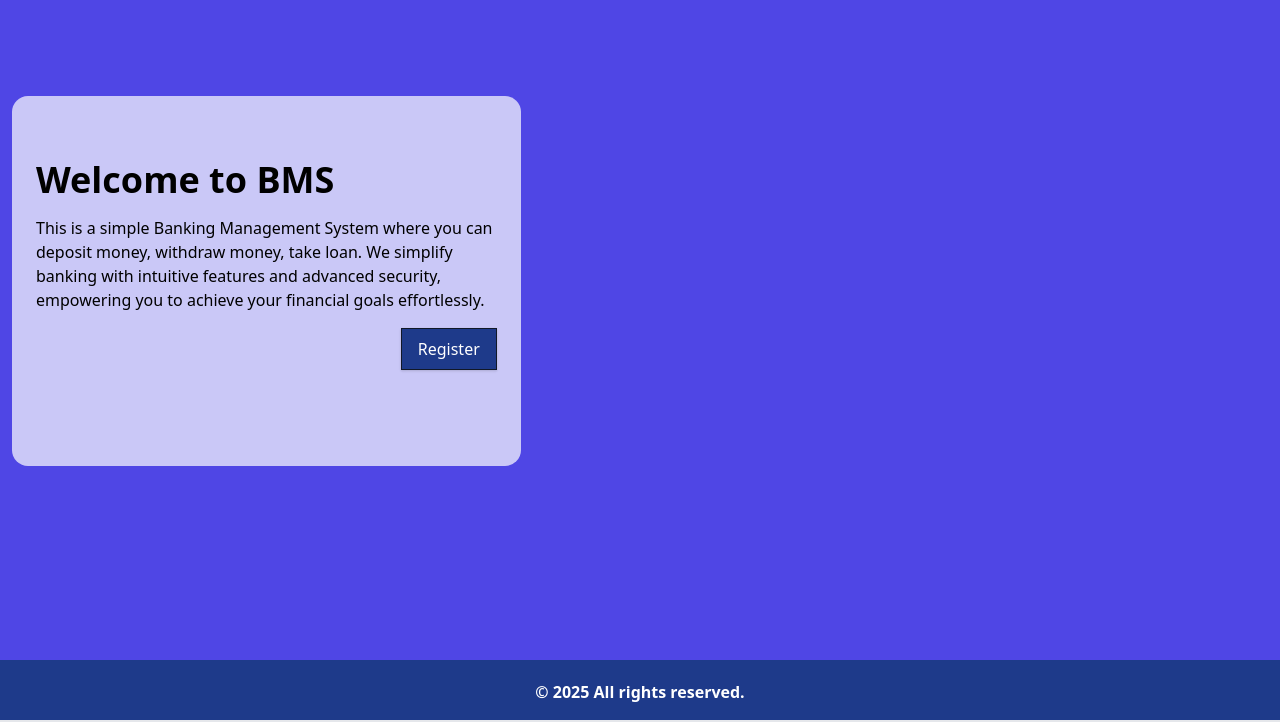
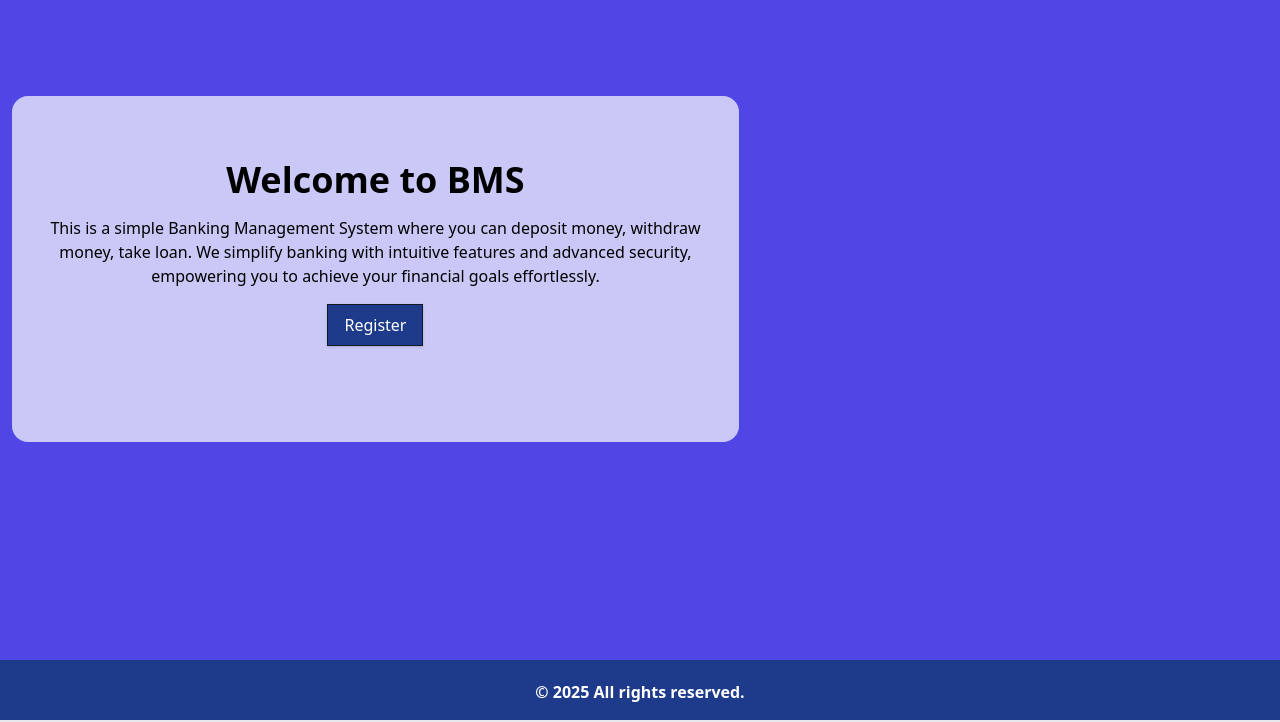
Before and after one commit to RageebRidwan/Banking-Management-System, a Django app: page / in a window 1280 px wide. Shown: the part 78-800 px from the top of the page. Run offline with Django 4.2, Linux system fonts and the light colour scheme.

Commit message:
card changed a bit

```diff
--- a/core/templates/index.html
+++ b/core/templates/index.html
@@ -1,22 +1,24 @@
 {% extends 'base.html' %}
 {% load static %}
 
-{% block head_title %}Banking Management System{% endblock %} {% block content %}
+{% block head_title %}Banking Management System{% endblock %}
+
+{% block content %}
 <div class="container mx-auto flex flex-col md:flex-row items-center my-12 md:my-24">
 
-
-    <div class="flex flex-col w-full lg:w-1/2 justify-center items-start pt-12 pb-24 px-6 bg-white rounded-2xl bg-opacity-70 mx-3">
-        <h1 class="font-bold text-4xl my-4">Welcome to BMS</h1>
-        <p class="leading-normal mb-4">
+    <!-- Centering and making the card as wide as possible -->
+    <div class="flex flex-col w-full max-w-4xl justify-center items-center pt-12 pb-24 px-6 bg-white rounded-2xl bg-opacity-70 mx-3">
+        <h1 class="font-bold text-4xl my-4 text-center">Welcome to BMS</h1>
+        <p class="leading-normal mb-4 text-center">
             This is a simple Banking Management System where you can deposit money, withdraw money, take loan. We simplify banking with intuitive features and advanced security, empowering you to achieve your financial goals effortlessly.
-
         </p>
-        <div class="flex justify-end w-full">
+        <div class="flex justify-center w-full">
             <a href="{% url 'register' %}" class="bg-blue-900 text-white rounded-none hover:bg-white hover:text-blue-900 hover:border-blue-900 shadow hover:shadow-lg py-2 px-4 border border-gray-900 hover:border-transparent">Register</a>
         </div>
     </div>
+
     <div class="w-full lg:w-3/4 lg:py-6 text-center">
+    </div>
+
 </div>
-</div>
-
 {% endblock %}
```
